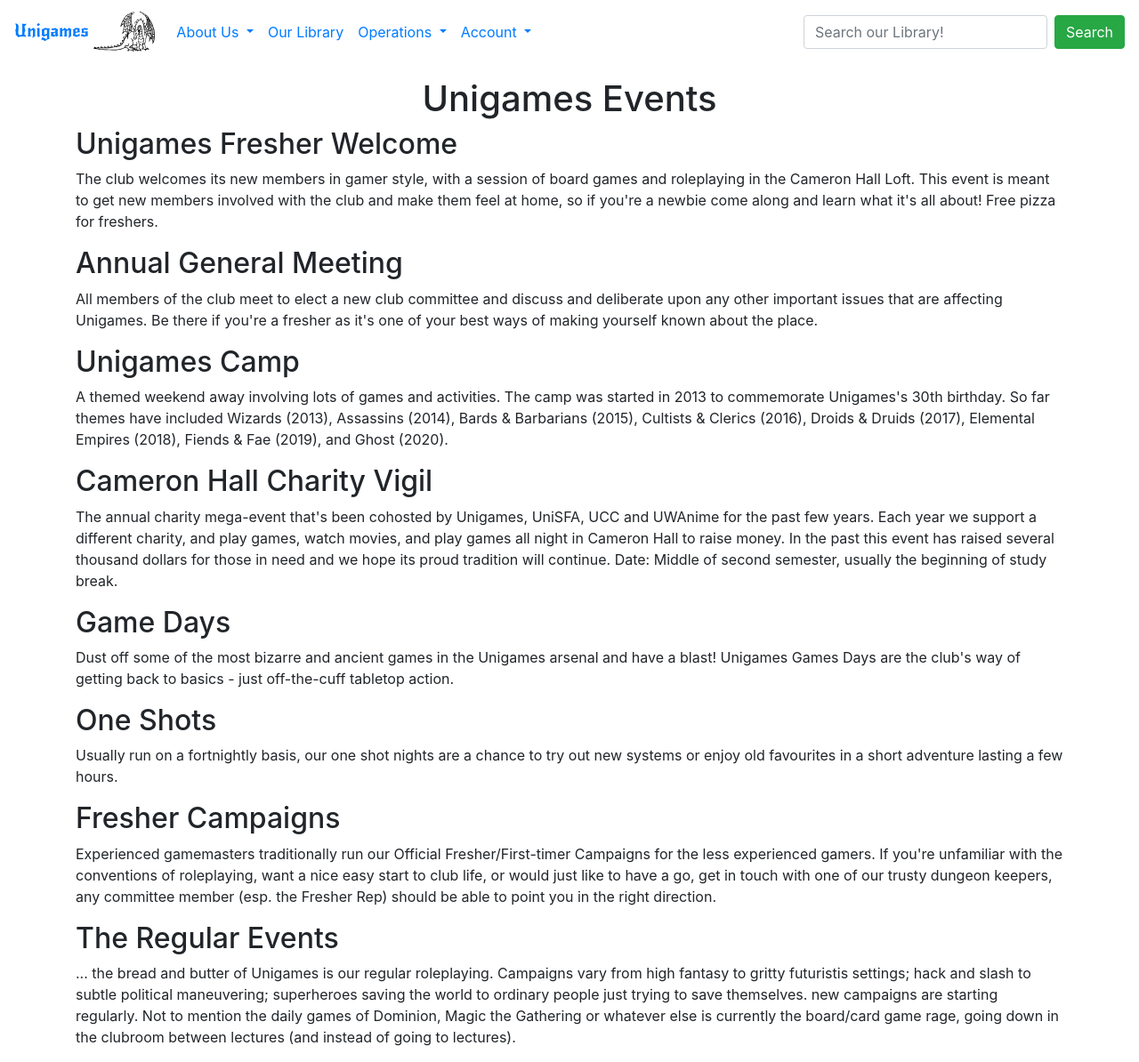
After one commit to don-suth/phylactery, a Django app: template phylactery/templates/phylactery/events.html in a window 1280 px wide. The commit adds this page. Shown: the whole page at 89% size. Run offline with Django 3.2, Linux system fonts and the light colour scheme; the template is opened without the code that fills it, so the values that code supplies are empty; some libraries are stand-ins or nearby versions.

Commit message:
Added static pages roleplaying.html, faq.html, and events.html.

```diff
--- a/phylactery/templates/phylactery/base.html
+++ b/phylactery/templates/phylactery/base.html
@@ -15,7 +15,7 @@
 <body>
     <header>
         <nav class="navbar navbar-expand-lg navbar-{{ NAVBAR_THEME }}" style="background-color: {{ NAVBAR_COLOUR }}">
-            <a class="navbar-brand" href="#">
+            <a class="navbar-brand" href="{% url 'home' %}">
 
                 <span class="unigames-brand">Unigames</span>
                 <img src="{% static 'phylactery/images/unigames-logo.svg' %}" width="69" height="45" alt="" class="d-inline-block" loading="lazy">
@@ -30,9 +30,9 @@
                             About Us
                         </a>
                         <div class="dropdown-menu" aria-labelledby="navbarAboutUsDropdown">
-                            <a class="dropdown-item" href="#">FAQ</a>
-                            <a class="dropdown-item" href="#">Events</a>
-                            <a class="dropdown-item" href="#">What is Roleplaying?</a>
+                            <a class="dropdown-item" href="{% url 'faq' %}">FAQ</a>
+                            <a class="dropdown-item" href="{% url 'events' %}">Events</a>
+                            <a class="dropdown-item" href="{% url 'roleplaying' %}">What is Roleplaying?</a>
                             <div class="dropdown-divider"></div>
                             <a class="dropdown-item" href="#">Our Committee</a>
                             <a class="dropdown-item" href="#">Life Members</a>
--- /dev/null
+++ b/phylactery/templates/phylactery/events.html
@@ -0,0 +1,51 @@
+<!-- 'phylactery/events' -->
+
+{% extends 'phylactery/base.html' %}
+
+{% block title %}Events{% endblock %}
+
+{% block content %}
+<h1 class="mt-3 text-center">Unigames Events</h1>
+
+<h2>Unigames Fresher Welcome</h2>
+<p>
+    The club welcomes its new members in gamer style, with a session of board games and roleplaying in the Cameron Hall Loft. This event is meant to get new members involved with the club and make them feel at home, so if you're a newbie come along and learn what it's all about! Free pizza for freshers.
+</p>
+
+<h2>Annual General Meeting</h2>
+<p>
+    All members of the club meet to elect a new club committee and discuss and deliberate upon any other important issues that are affecting Unigames. Be there if you're a fresher as it's one of your best ways of making yourself known about the place.
+</p>
+
+<h2>Unigames Camp</h2>
+<p>
+    A themed weekend away involving lots of games and activities. The camp was started in 2013 to commemorate Unigames's 30th birthday. So far themes have included Wizards (2013), Assassins (2014), Bards & Barbarians (2015), Cultists & Clerics (2016), Droids & Druids (2017), Elemental Empires (2018), Fiends & Fae (2019), and Ghost (2020).
+</p>
+
+<h2>Cameron Hall Charity Vigil</h2>
+<p>
+    The annual charity mega-event that's been cohosted by Unigames, UniSFA, UCC and UWAnime for the past few years. Each year we support a different charity, and play games, watch movies, and play games all night in Cameron Hall to raise money. In the past this event has raised several thousand dollars for those in need and we hope its proud tradition will continue.
+Date: Middle of second semester, usually the beginning of study break.
+</p>
+
+<h2>Game Days</h2>
+<p>
+    Dust off some of the most bizarre and ancient games in the Unigames arsenal and have a blast! Unigames Games Days are the club's way of getting back to basics - just off-the-cuff tabletop action.
+</p>
+
+<h2>One Shots</h2>
+<p>
+    Usually run on a fortnightly basis, our one shot nights are a chance to try out new systems or enjoy old favourites in a short adventure lasting a few hours.
+</p>
+
+<h2>Fresher Campaigns</h2>
+<p>
+    Experienced gamemasters traditionally run our Official Fresher/First-timer Campaigns for the less experienced gamers. If you're unfamiliar with the conventions of roleplaying, want a nice easy start to club life, or would just like to have a go, get in touch with one of our trusty dungeon keepers, any committee member (esp. the Fresher Rep) should be able to point you in the right direction.
+</p>
+
+<h2>The Regular Events</h2>
+<p>
+    ... the bread and butter of Unigames is our regular roleplaying. Campaigns vary from high fantasy to gritty futuristis settings; hack and slash to subtle political maneuvering; superheroes saving the world to ordinary people just trying to save themselves. new campaigns are starting regularly. Not to mention the daily games of Dominion, Magic the Gathering or whatever else is currently the board/card game rage, going down in the clubroom between lectures (and instead of going to lectures).
+</p>
+
+{% endblock %}
--- a/phylactery/templates/phylactery/home.html
+++ b/phylactery/templates/phylactery/home.html
@@ -1,4 +1,4 @@
-<!-- templates/members/home.html -->
+<!-- phylactery/home.html -->
 {% extends 'phylactery/base.html' %}
 
 {% block title %}Home{% endblock %}
--- a/phylactery/urls.py
+++ b/phylactery/urls.py
@@ -21,6 +21,9 @@ from django.conf.urls.static import static
 
 urlpatterns = [
     path('', TemplateView.as_view(template_name='phylactery/home.html'), name='home'),
+    path('faq/', TemplateView.as_view(template_name='phylactery/faq.html'), name='faq'),
+    path('events/', TemplateView.as_view(template_name='phylactery/events.html'), name='events'),
+    path('roleplaying/', TemplateView.as_view(template_name='phylactery/roleplaying.html'), name='roleplaying'),
     path('members/', include('members.urls')),
     path('library/', include('library.urls')),
     path('admin/', admin.site.urls),
```
Also changed, not shown: phylactery/templates/phylactery/faq.html (added, +38 -0 lines), phylactery/templates/phylactery/roleplaying.html (added, +51 -0 lines).
